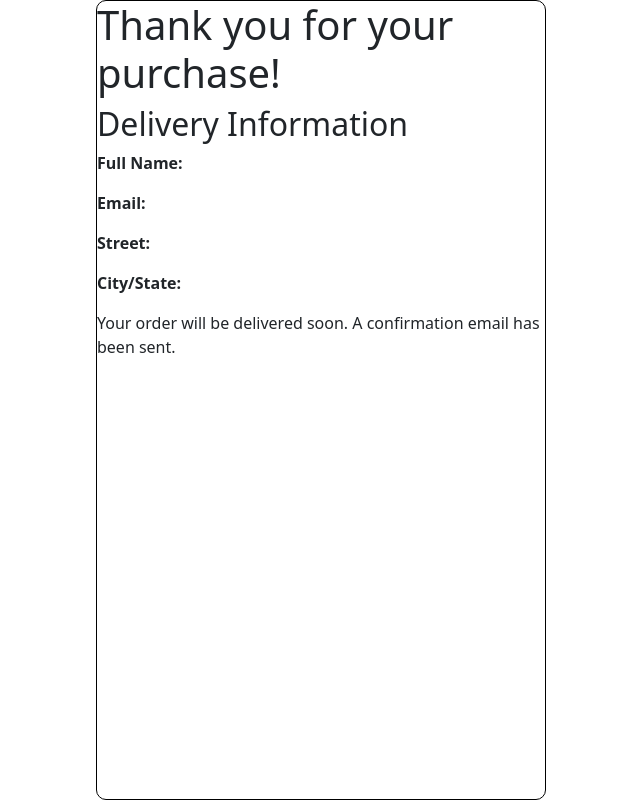
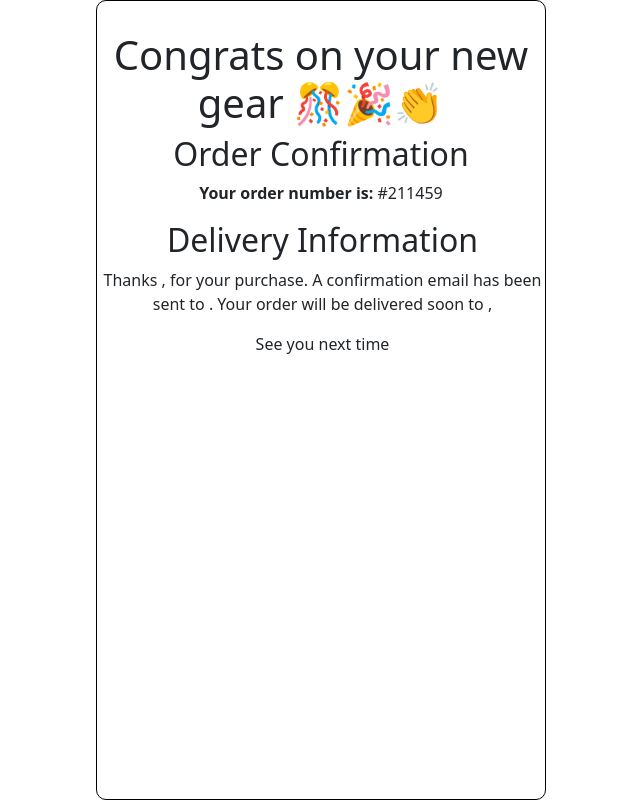
Before and after one commit to fabioesilveira/useEffect-useState-training, a React (Vite) app: page /confirmation in a window 1280 px wide. Shown: the whole page, without its empty margins (319-959 px from the left). Built offline with nearby package versions, Linux system fonts and the light colour scheme; a web font is replaced by a local one.

Commit message:
updatedConfirmationPage

```diff
--- a/src/Confirmation.jsx
+++ b/src/Confirmation.jsx
@@ -3,20 +3,23 @@ import Context from "./Context/Context";
 
 export default function Confirmation() {
     const { checkoutInfo } = useContext(Context);
+    const orderNumber = Math.floor(100000 + Math.random() * 900000);
 
     return (
         <>
             <div className="my-container">
                 <div className="confirmation-container">
-                    <h1>Thank you for your purchase!</h1>
+                    <h1 className="h1-confirmation">Congrats on your new gear 🎊🎉👏 </h1>
+                    <h2 className="h2-confirmation">Order Confirmation</h2>
+                    <p className="p-confirmation"><strong>Your order number is:</strong> #{orderNumber}</p>
+                    <div className="div-delivery-info">
+                        <h2>Delivery Information</h2>
+                        <p>Thanks {checkoutInfo.fullName}, for your purchase.
+                            A confirmation email has been sent to {checkoutInfo.email}.
+                            Your order will be delivered soon to {checkoutInfo.street}, {checkoutInfo.cityState}</p>
 
-                    <h2>Delivery Information</h2>
-                    <p><strong>Full Name:</strong> {checkoutInfo.fullName}</p>
-                    <p><strong>Email:</strong> {checkoutInfo.email}</p>
-                    <p><strong>Street:</strong> {checkoutInfo.street}</p>
-                    <p><strong>City/State:</strong> {checkoutInfo.cityState}</p>
-
-                    <p>Your order will be delivered soon. A confirmation email has been sent.</p>
+                        <p>See you next time</p>
+                    </div>
                 </div>
             </div>
         </>
--- a/src/index.css
+++ b/src/index.css
@@ -136,3 +136,21 @@ body {
   align-items: center;
   margin-top: 50px;
 }
+
+.h1-confirmation{
+  text-align: center;
+  margin-top: 30px;
+}
+
+.h2-confirmation{
+  text-align: center;
+}
+
+.p-confirmation{
+  text-align: center;
+}
+
+.div-delivery-info{
+  text-align: center;
+  margin-left: 3px;
+}
```
